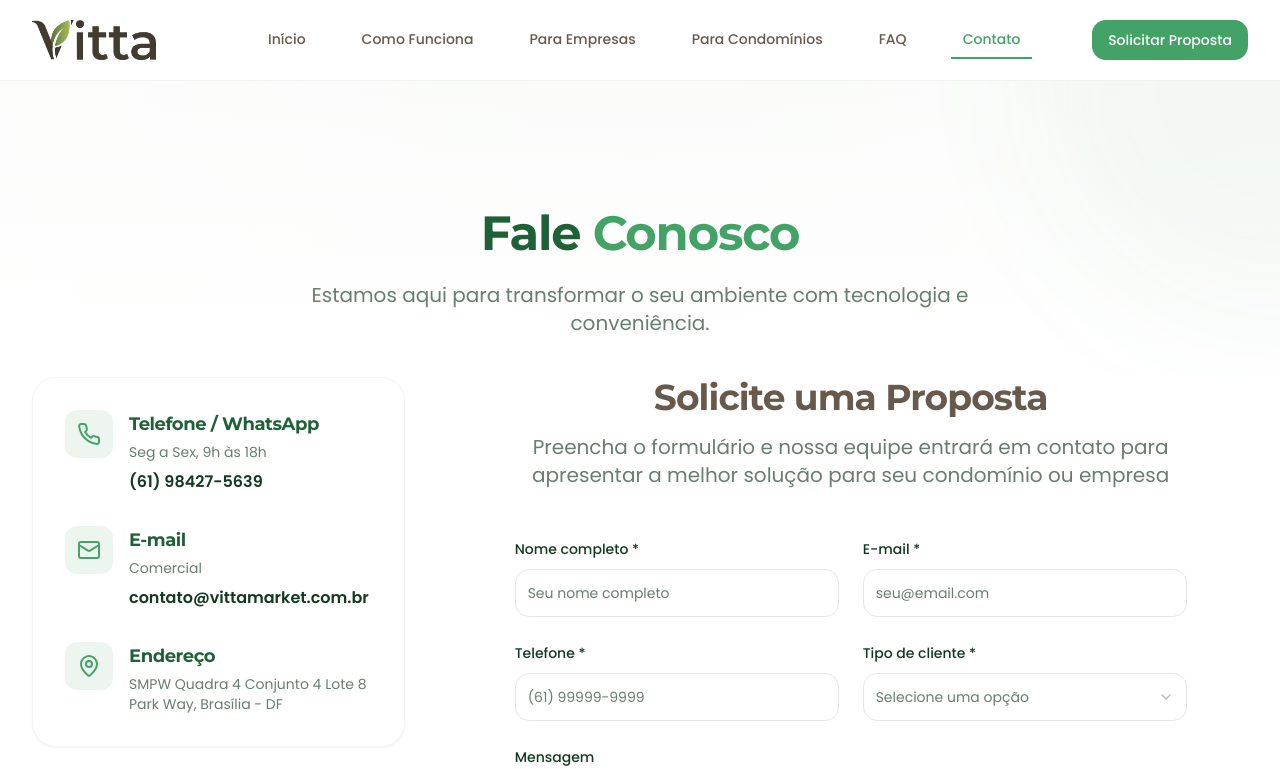
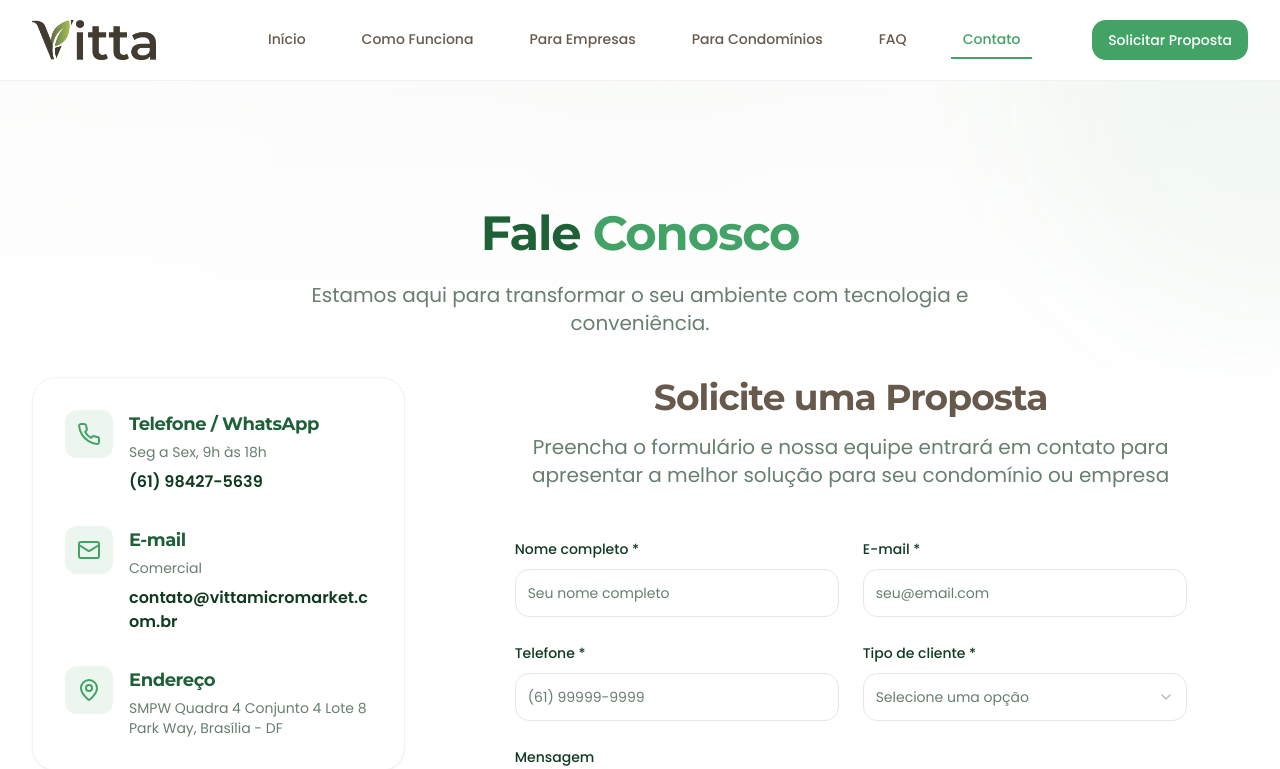
Before and after one commit to andrewsantf/website-vitta, a Next.js app: page /contato in a window 1280 px wide. Shown: the top 769 px of the page. Built offline with nearby package versions, Linux system fonts and the light colour scheme.

Commit message:
Atualização de email

```diff
--- a/src/app/contato/content.tsx
+++ b/src/app/contato/content.tsx
@@ -60,8 +60,8 @@ const ContatoContent = () => {
                                         <div>
                                             <h3 className="text-lg font-bold text-vitta-green-dark mb-1">E-mail</h3>
                                             <p className="text-sm text-muted-foreground mb-2">Comercial</p>
-                                            <a href="mailto:contato@vittamarket.com.br" className="text-base font-semibold hover:text-vitta-green transition-colors block break-all">
-                                                contato@vittamarket.com.br
+                                            <a href="mailto:contato@vittamicromarket.com.br" className="text-base font-semibold hover:text-vitta-green transition-colors block break-all">
+                                                contato@vittamicromarket.com.br
                                             </a>
                                         </div>
                                     </div>
```
